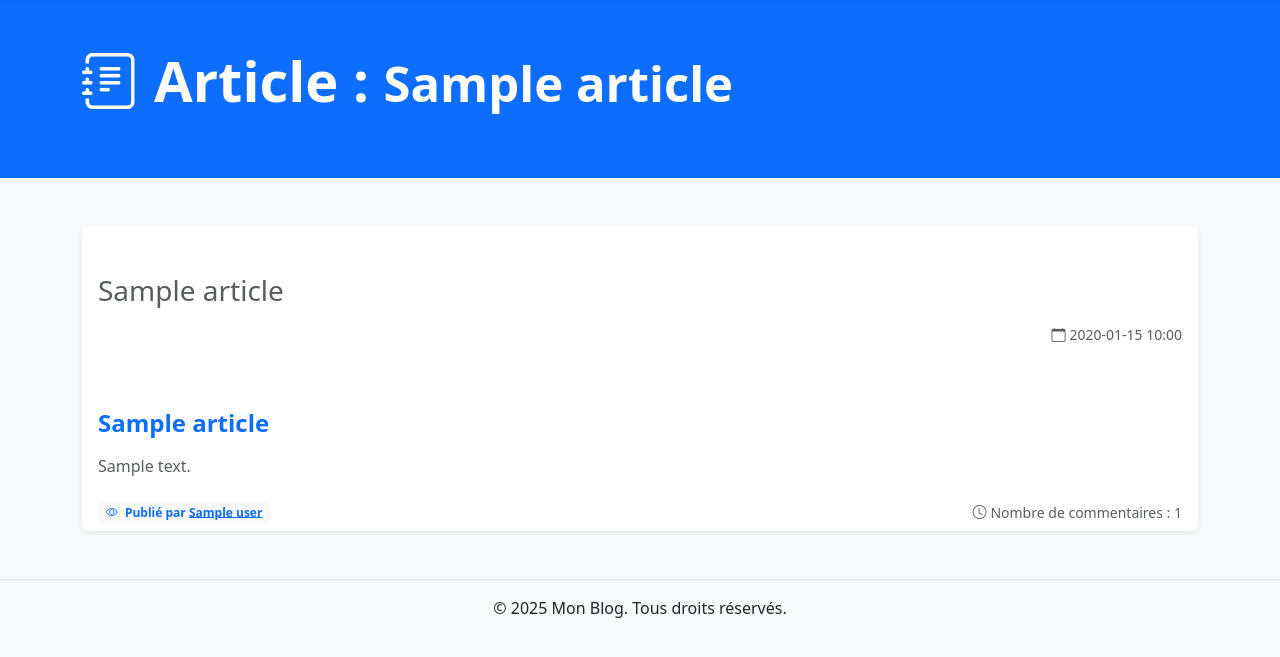
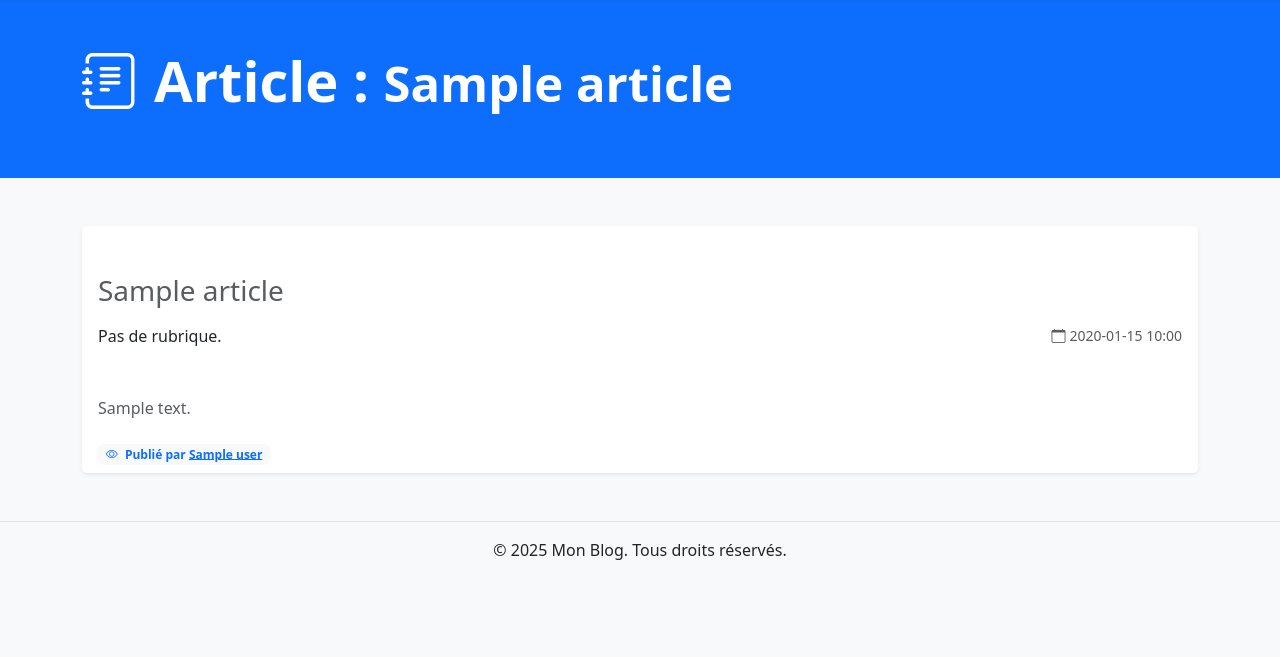
Before and after one commit to WebDevCF2m2025/blog-php-oo-mvc, a PHP site: template view/article.html.twig in a window 1280 px wide. Shown: the part 57-714 px from the top of the page. Run offline with PHP 8.4, Linux system fonts and the light colour scheme; the template is opened without the code that fills it: most values are stand-ins (such as "Sample title", 1, 10 or a date in 2020); some libraries are stand-ins or nearby versions.

Commit message:
else pas de categs

```diff
--- a/view/article.html.twig
+++ b/view/article.html.twig
@@ -18,6 +18,8 @@
                                     <span class="badge bg-primary  "><a class="text-white"
                                                                         href="{{ racineURL }}category/{{ category.getCategorySlug()|e }}">
                                 {{ category.getCategoryTitle()|e }}</a></span>
+                                    {% else %}
+                                    Pas de rubrique.
                                 {% endfor %}
                             </div>
                             <small class="text-muted">
@@ -25,9 +27,7 @@
                             </small>
                         </div>
                     </div>
-                    <div class="card-body">
-                        <h4 class="card-title text-primary fw-bold mb-3">
-                            {{ article.getArticleTitle|raw }}</h4>
+                    <div class="card-body pt-0">
                         <p class="card-text text-muted">
                             {{ article.getArticleText|nl2br }}
                         </p>
@@ -41,10 +41,7 @@
                                 {% if article.getUser.getUserRealName %} {{ article.getUser.getUserRealName }}
                                 {% else %} {{ article.getUser.getUserLogin }}
                                 {% endif %}</a></span>
-                            <small class="text-muted">
-                                <i class="bi bi-clock me-1"></i>Nombre de commentaires :
-                                {{ article.getComments.comment_count }}
-                            </small>
+
                         </div>
                     </div>
                 </div>
```
